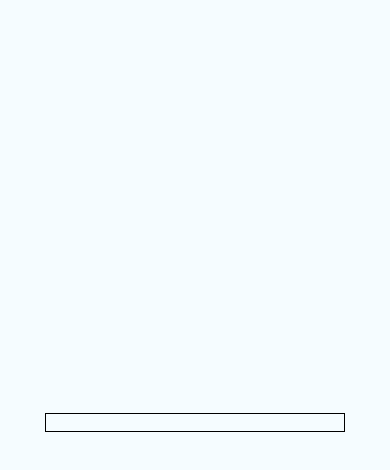
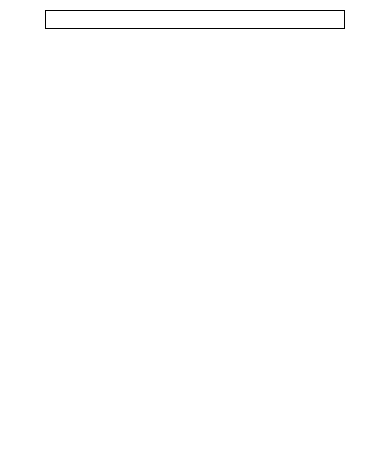
Before and after one commit to rikster/u_ms_pract_rnative, a React Native app: screen / in a window 390 px wide. Shown: the top 470 px of the page. Built offline with nearby package versions, Linux system fonts and the light colour scheme.

Commit message:
Messing w/ Stylesheet API and Flexbox

```diff
--- a/App.js
+++ b/App.js
@@ -6,35 +6,35 @@
  * @flow
  */
 
-import React, {Component} from 'react';
-import {Platform, StyleSheet, Text, View, TextInput} from 'react-native';
+import React, { Component } from "react";
+import { Platform, StyleSheet, Text, View, TextInput } from "react-native";
 
 const instructions = Platform.select({
-  ios: 'Press Cmd+R to reload,\n' + 'Cmd+D or shake for dev menu',
+  ios: "Press Cmd+R to reload,\n" + "Cmd+D or shake for dev menu",
   android:
-    'Double tap R on your keyboard to reload,\n' +
-    'Shake or press menu button for dev menu',
+    "Double tap R on your keyboard to reload,\n" +
+    "Shake or press menu button for dev menu"
 });
 
 type Props = {};
 export default class App extends Component<Props> {
-  state = { placename: '' };
+  state = { placename: "" };
 
-
-  placeNameChangeHandler = (event) => {
+  placeNameChangeHandler = event => {
     // note; *this in hear refers to the App Component in this () type of method
     // alert(event)
 
     this.setState({
       placename: event
-    })
+    });
   };
 
   render() {
     return (
+
       <View style={styles.container}>
         <TextInput
-          style={{width: 300, borderColor: "black", borderWidth: 1}}
+          style={{ width: 300, borderColor: "black", borderWidth: 1 }}
           value={this.state.placename}
           onChangeText={this.placeNameChangeHandler}
         />
@@ -43,21 +43,15 @@ export default class App extends Component<Props> {
   }
 }
 
+// https://facebook.github.io/react-native/docs/stylesheet
 const styles = StyleSheet.create({
+  // https://facebook.github.io/react-native/docs/flexbox
   container: {
     flex: 1,
-    justifyContent: 'center',
-    alignItems: 'center',
-    backgroundColor: '#F5FCFF',
-  },
-  welcome: {
-    fontSize: 20,
-    textAlign: 'center',
-    margin: 10,
-  },
-  instructions: {
-    textAlign: 'center',
-    color: '#333333',
-    marginBottom: 5,
-  },
+    // padding: 10,
+    marginTop: 10,
+    justifyContent: "flex-start", // flex- direction default - top-to-bottom - white background fix w/ flex: 1
+    alignItems: "center",
+    backgroundColor: "#fff"
+  }
 });
```
